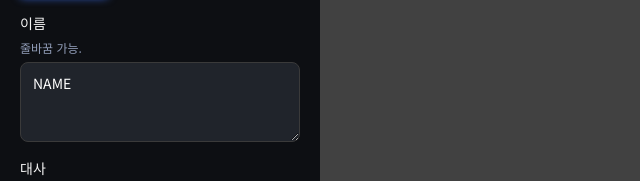
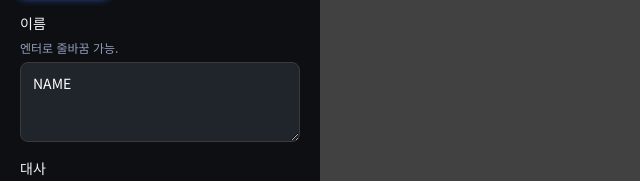
Before and after one commit to enkeph/Fearless-Unit-Editor, a plain HTML site: page index.html in a window 1280 px wide. Shown: the part 322-503 px from the top of the page, 0-640 px from the left. Drawn offline with nearby package versions, Linux system fonts and the light colour scheme.

Commit message:
설명문 수정

```diff
--- a/index.html
+++ b/index.html
@@ -54,7 +54,7 @@
 
     <label>
       이름
-      <span class="something">줄바꿈 가능.</span>
+      <span class="something">엔터로 줄바꿈 가능.</span>
       <textarea id="nameInput" rows="2">NAME</textarea>
     </label>
 
```
